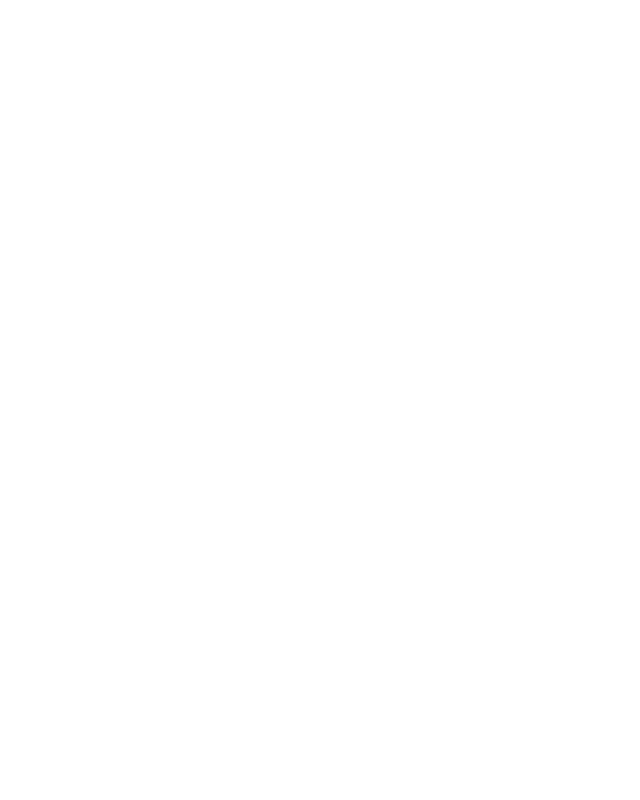
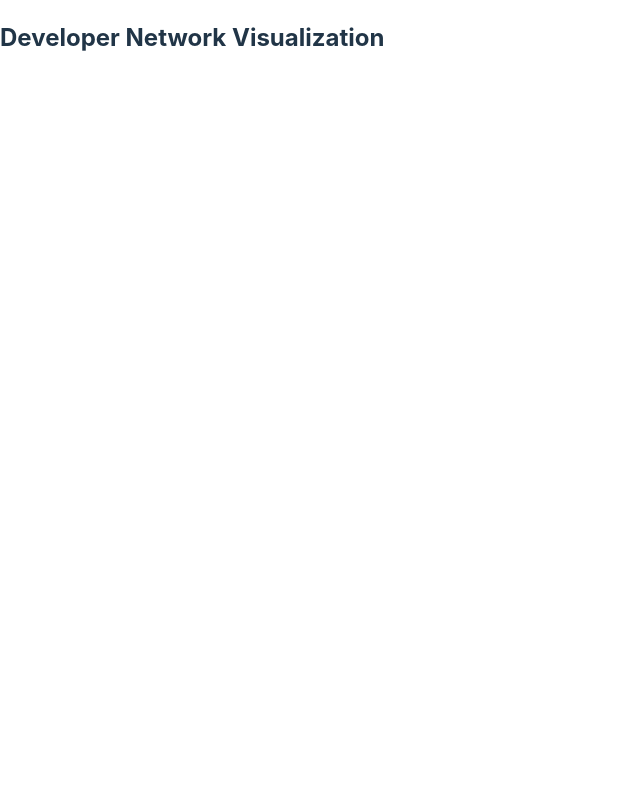
Before and after one commit to AmirrezaAsadi/wordpress3d, a React (Vite) app: page / in a window 1280 px wide. Shown: the top 800 px of the page, without its empty margins (0-640 px from the left). Built offline with nearby package versions, Linux system fonts and the light colour scheme.

Commit message:
Add NetworkVisualization component back to App.tsx

```diff
--- a/src/App.tsx
+++ b/src/App.tsx
@@ -3,6 +3,7 @@ import NetworkVisualization from './components/NetworkVisualization'
 const App: React.FC = () => {
   return (
     <div className="min-h-screen bg-gray-50">
+    <NetworkVisualization />
     </div>
   )
 }
```
